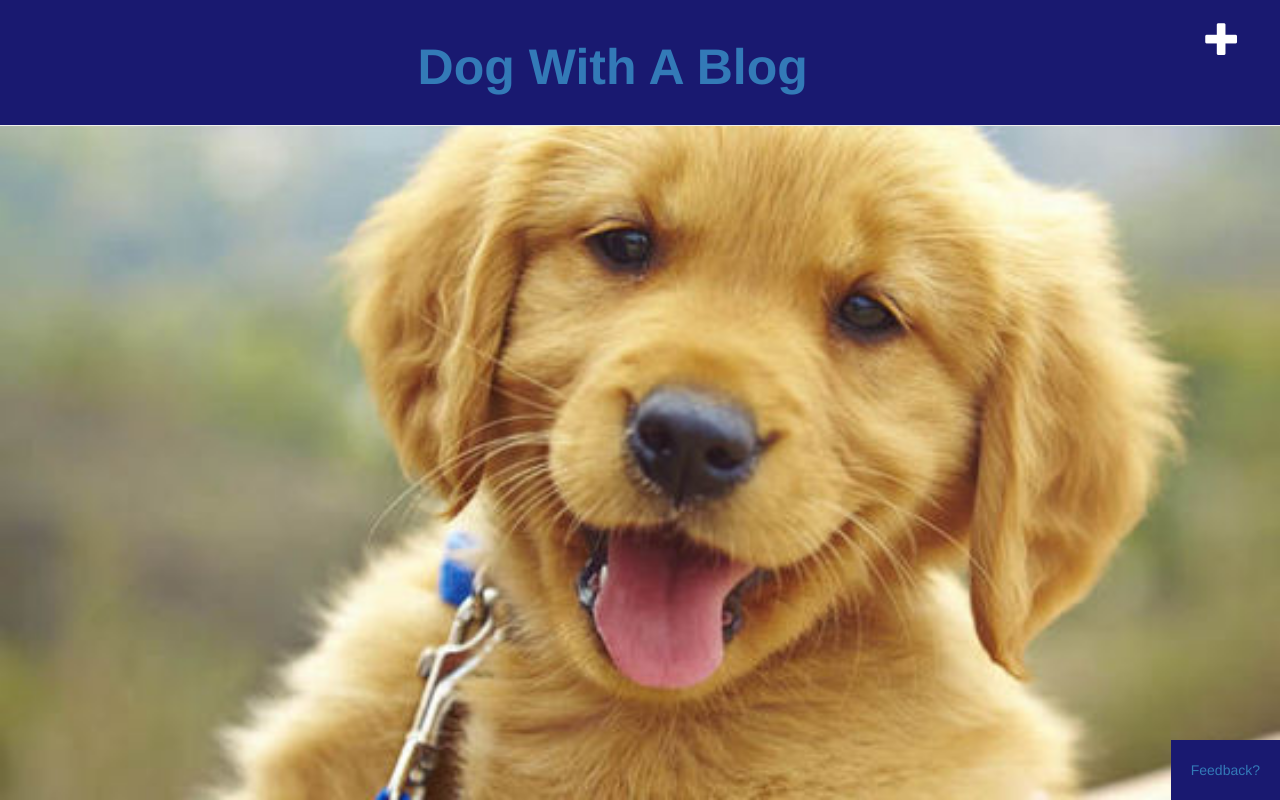
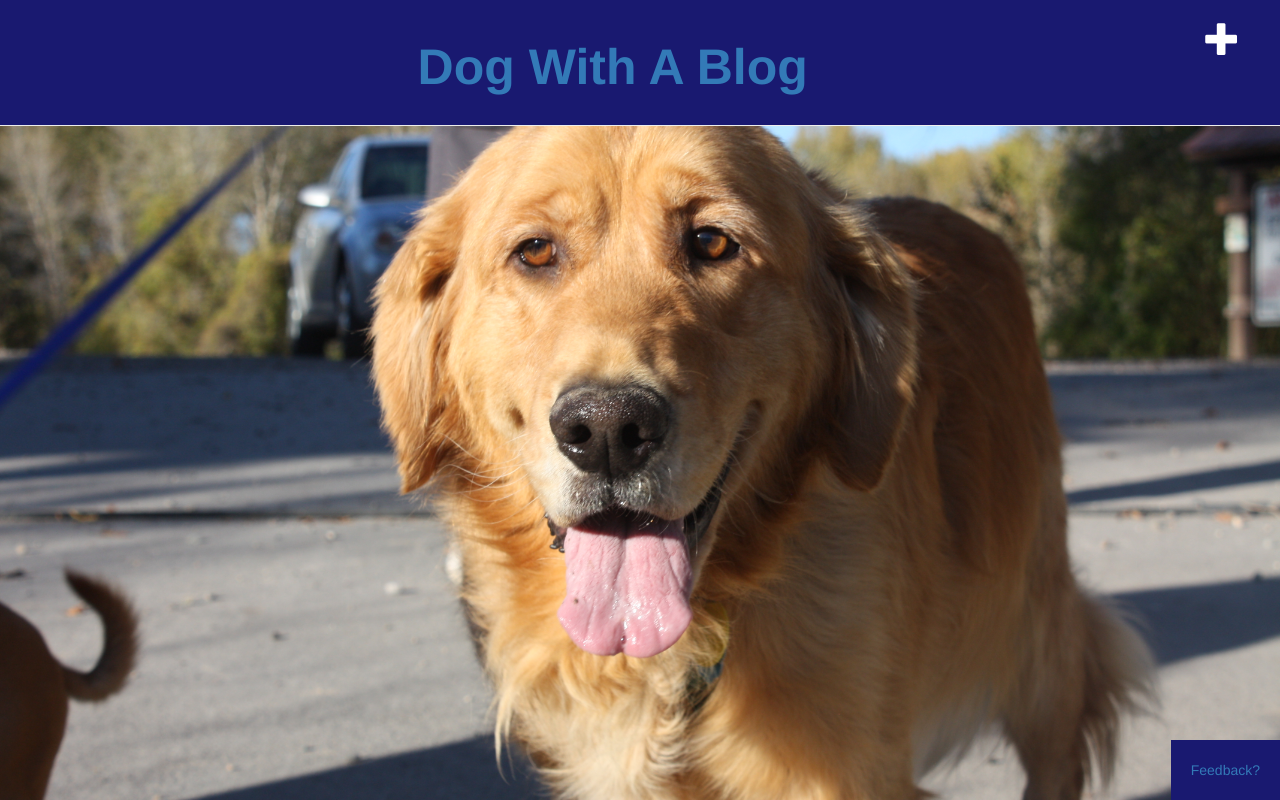
Before and after one commit to natalienix/final_project, a Django app: page /blog/ in a window 1280 px wide. Run offline with Django 3.2, Linux system fonts and the light colour scheme; data that the repository does not hold is empty; some libraries are stand-ins or nearby versions.

Commit message:
Picture update.

```diff
--- a/blog/static/blog/style.css
+++ b/blog/static/blog/style.css
@@ -12,7 +12,7 @@ h1{
 
 
 body {
-    background: white url("images/dog.jpg");
+    background: white url("images/dog2.jpg");
     background-attachment: fixed;
 	background-repeat: no-repeat;
 	background-size: cover;
```
Also changed, not shown: blog/static/blog/images/dog2.jpg (added).
